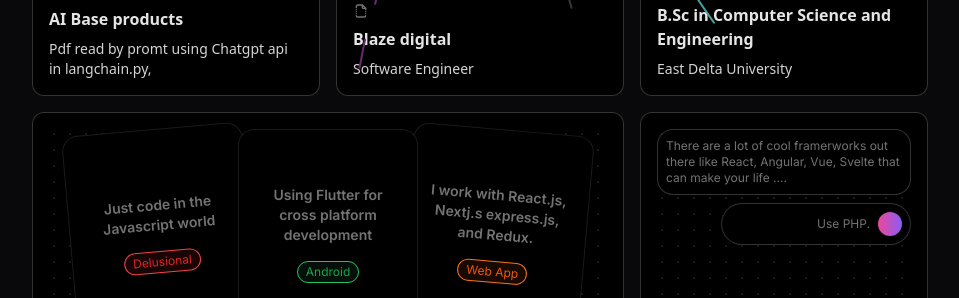
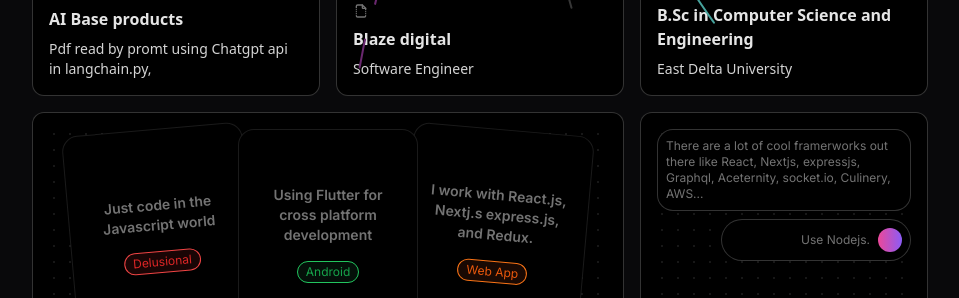
Before and after one commit to Arman8957/arman_porfolio, a Next.js app: page / in a window 1280 px wide. Shown: the part 1880-2178 px from the top of the page, without its empty margins (160-1119 px from the left). Built offline with nearby package versions, Linux system fonts and the light colour scheme.

Commit message:
grid text

```diff
--- a/src/components/Grid.tsx
+++ b/src/components/Grid.tsx
@@ -282,15 +282,14 @@ const SkeletonFive = () => {
           className="rounded-full h-10 w-10"
         /> */}
         <p className="text-xs text-neutral-500">
-          There are a lot of cool framerworks out there like React, Angular,
-          Vue, Svelte that can make your life ....
+          There are a lot of cool framerworks out there like React, Nextjs, expressjs, Graphql, Aceternity, socket.io, Culinery, AWS...
         </p>
       </motion.div>
       <motion.div
         variants={variantsSecond}
         className="flex flex-row rounded-full border border-neutral-100 dark:border-white/[0.2] p-2 items-center justify-end space-x-2 w-3/4 ml-auto bg-white dark:bg-black"
       >
-        <p className="text-xs text-neutral-500">Use PHP.</p>
+        <p className="text-xs text-neutral-500">Use Nodejs.</p>
         <div className="h-6 w-6 rounded-full bg-gradient-to-r from-pink-500 to-violet-500 flex-shrink-0" />
       </motion.div>
     </motion.div>
```
